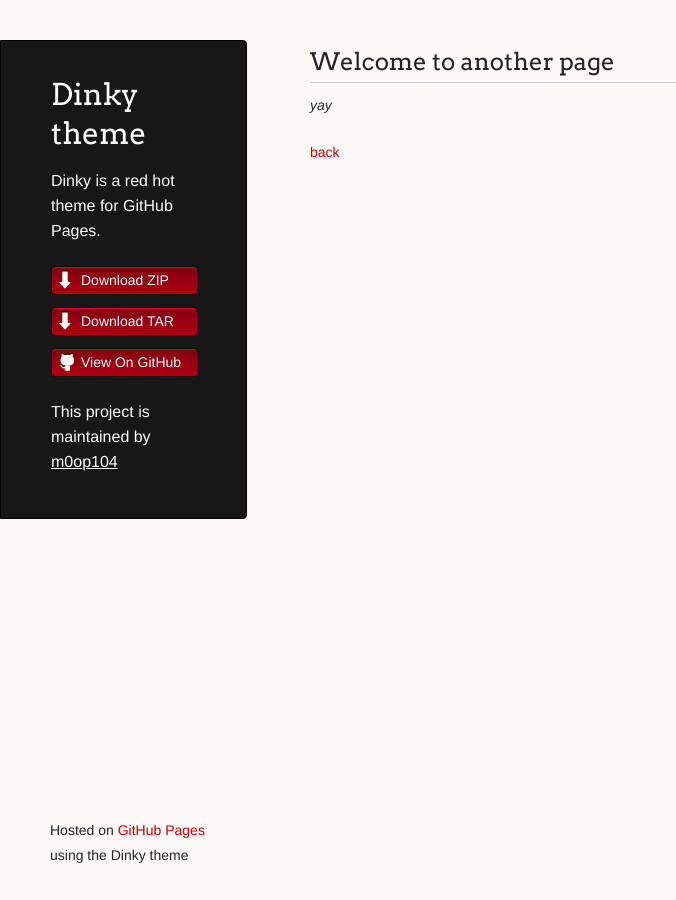
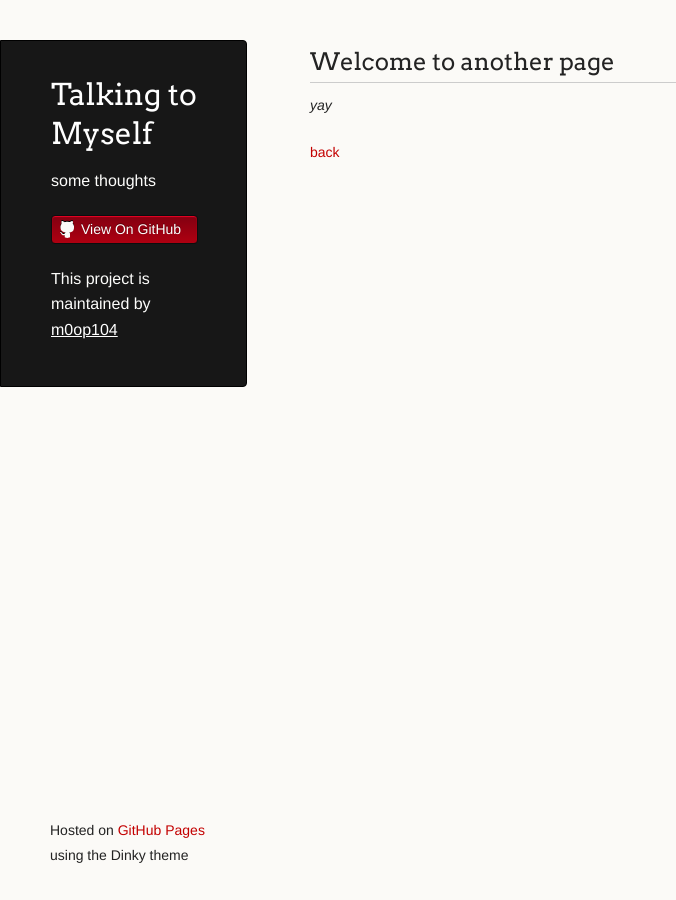
Before and after one commit to m0op104/p2, a Jekyll site: the page built from another-page.md, in a window 1280 px wide. Shown: the whole page, without its empty margins (0-676 px from the left). Built offline with Jekyll 4.4.1, drawn with Linux system fonts in a browser that asks for light colours; our own code applies the rules of GitHub Pages for plain Markdown files.

Commit message:
Update _config.yml

```diff
--- a/_config.yml
+++ b/_config.yml
@@ -1,5 +1,5 @@
-title: Dinky theme
-description: Dinky is a red hot theme for GitHub Pages.
-show_downloads: true
+title: Talking to Myself
+description: some thoughts
+show_downloads: false
 google_analytics:
 theme: jekyll-theme-dinky
```
